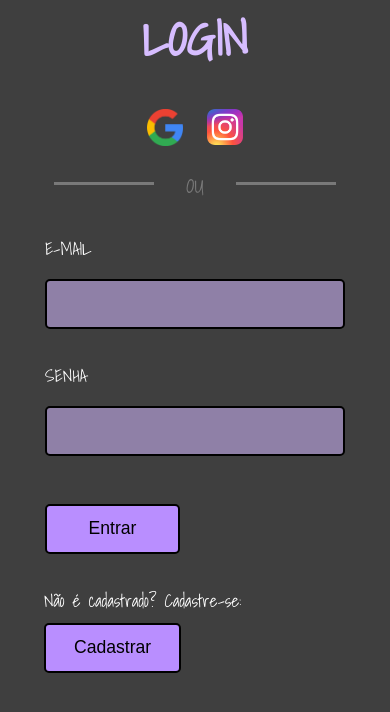
After one commit to gabriel-brolavschi/projeto-, a PHP site: page /login.html in a window 390 px wide. The commit adds this page. Shown: the top 712 px of the page. Run offline with PHP 8.4, Linux system fonts and the light colour scheme.

Commit message:
página de login responsivo
criei a página de login. E ja esta linkado a pág de cadastro

```diff
--- /dev/null
+++ b/login.html
@@ -0,0 +1,54 @@
+<!DOCTYPE html>
+<html lang="pt-br">
+<head>
+    <meta charset="UTF-8">
+    <meta http-equiv="X-UA-Compatible" content="IE=edge">
+    <meta name="viewport" content="width=device-width, initial-scale=1.0">
+    <title>Sign Up Form</title>
+    <link rel="stylesheet" href="style.css">
+</head>
+<body>
+    <main>
+        <section class="main">
+        <h1>LOGIN</h1>
+        <div class="social-media">
+            <a href="#">
+                <img src="logos/google.png" alt="Google">
+            </a>
+            <a href="#">
+                <img src="logos/instagram.png" alt="Instagram">
+            </a>
+        </div>
+
+        <div class="alternative">
+            <span>OU</span>
+        </div>
+
+        <form action ="">
+            <label for="name">
+                <span>E-MAIL</span>
+                <input type="text" id="email" name="email">
+            </label>
+            <label for="senha">
+                <span>SENHA</span>
+                <input type="password" id="senha" name="senha">
+            </label>
+            <input type="submit" value="Entrar">
+        </form>
+        <form action ="/index.html">
+            <label for="carregar">
+            <span>Não é cadastrado? Cadastre-se:</span>
+            <input type="submit" value="Cadastrar">
+            </label>
+        </form>
+
+    </section>
+    <section class="images-container">
+        <div class="image">
+            <img src="logos/tatoo_login.png" alt="tatoo">
+        <div class="circle"></div>
+        </div>
+    </section>
+    </main>
+</body>
+</html>
--- a/style.css
+++ b/style.css
@@ -93,6 +93,10 @@ main{
     margin-top: 2rem;
 }
 
+.main form label[for="carregar"]{
+    margin-left: -26.5%;
+}
+
 .main form input{
     background: #d3b8ff8a;
     width: 300px;
@@ -107,10 +111,32 @@ main{
     font-family: sans-serif;
 }
 
-.main form input[type="submit"]{
+.main form input[value="Entrar"]{
     cursor: pointer;
-    width: 50%;
+    width: 45%;
     margin-top: 3rem;
+    margin-right: 5%;
+    background: #b98eff;
+    color: rgb(0, 0, 0);
+    font-size: 1.1rem;
+    transition: all .3s ease-in-out;
+}
+
+.main form input[value="Inscreva-se"]{
+    cursor: pointer;
+    width: 45%;
+    margin-top: 3rem;
+    margin-right: 5%;
+    background: #b98eff;
+    color: rgb(0, 0, 0);
+    font-size: 1.1rem;
+    transition: all .3s ease-in-out;
+}
+
+.main form label input[value="Cadastrar"]{
+    cursor: pointer;
+    width: 55%;
+    margin-top: 0.5rem;
     background: #b98eff;
     color: rgb(0, 0, 0);
     font-size: 1.1rem;
@@ -133,6 +159,14 @@ main{
     z-index: -1;
 }
 
+.cadastro{
+    font-size: 1.1rem;
+    font-weight: 400;
+    color: rgb(255, 255, 255);
+    position: relative;
+    margin-top: 13%;
+}
+
 @media only screen and (max-width: 1024px) {
     .images-container{
         display: none;
@@ -146,17 +180,29 @@ main{
     }
   }
 
+@media (max-width:1500px) and (min-width:1024px){
+
+    .image img{
+        margin: 17vh -1vw 0 0;
+    }
+}
+
+@media only screen and (min-width: 1500px){
+    .image img{
+        margin: 17vh 5vw 0 0;
+    }
+}
 
 
 @media (max-width:1500px) and (min-width:1024px){
 
     .images img{
-        margin: 20vh -5vw 0 0;
+        margin: 17vh -5vw 0 0;
     }
 }
 
 @media only screen and (min-width: 1500px){
     .images img{
-        margin: 13vh 5vw 0 0;
+        margin: 17vh 5vw 0 0;
     }
 }
```
Also changed, not shown: logos/tatoo_login.png (added).
